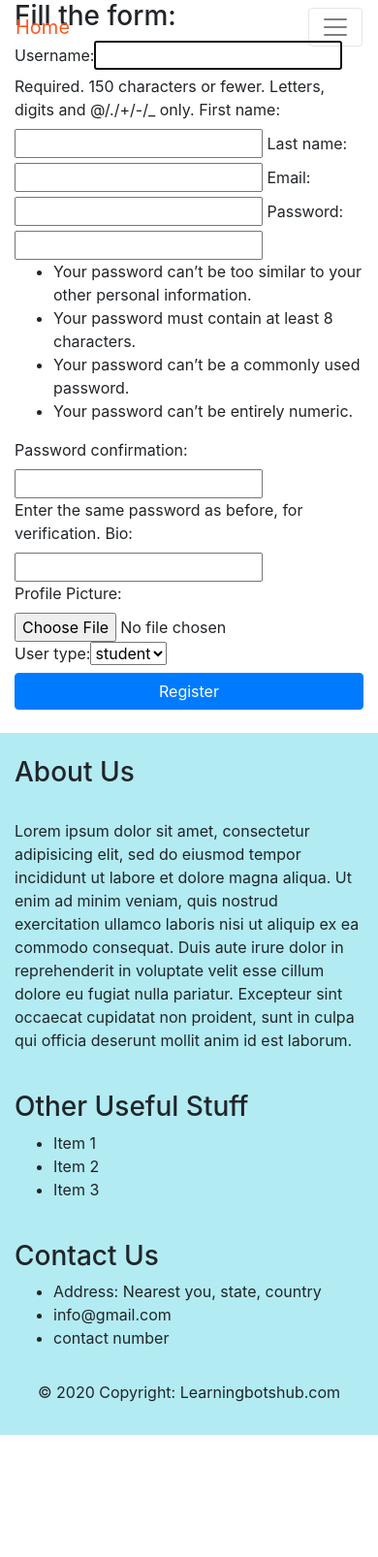
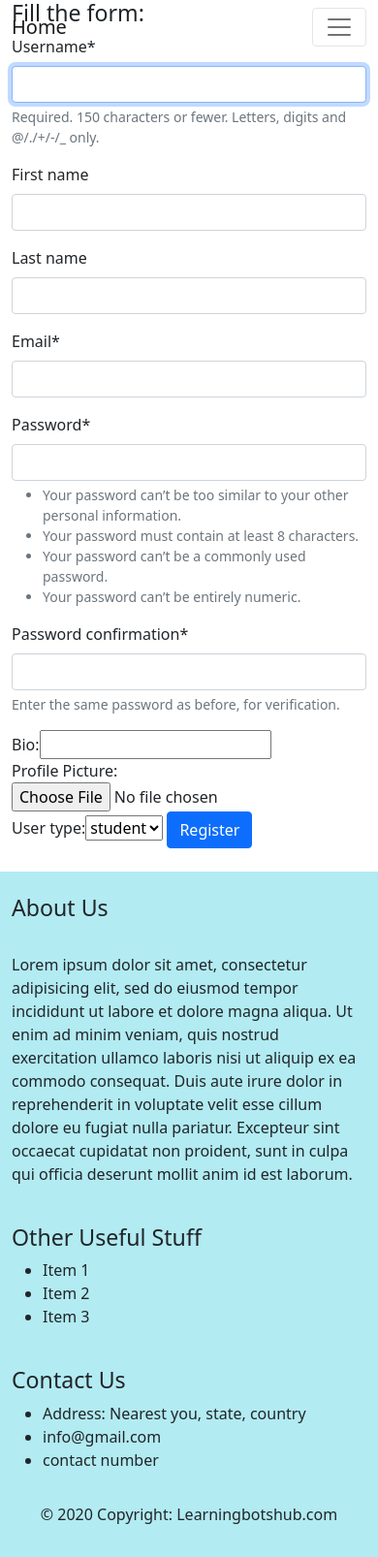
Before and after one commit to pbtrad/django-lms, a Django app: page /register/ in a window 390 px wide. Shown: the whole page at 97% size. Before the commit the page ends 1480 px from the top, so only its background shows below. Run offline with Django 3.2, Linux system fonts and the light colour scheme; some libraries are stand-ins or nearby versions.

Commit message:
Changed nav to bootstrap 5 responsive nav

```diff
--- a/app_users/templates/app_users/registration.html
+++ b/app_users/templates/app_users/registration.html
@@ -1,5 +1,5 @@
 {% extends 'base.html' %}
-
+{% load crispy_forms_tags %}
 {% block content %}
 
 {% if registered %}
@@ -8,7 +8,7 @@
         <h3>Fill the form: </h3>
         <form method="post" enctype="multipart/form-data">
             {% csrf_token %}
-            {{ user_form }}
+            {{ user_form|crispy }}
             {{ profile_form }}
             <input type="submit" value="Register" class="btn btn-primary btn-block">
         </form>
--- a/static/js/index.js
+++ /dev/null
@@ -1,3 +0,0 @@
-$(window).scroll(function (){
-    $('nav').toggleClass('scrolled',$(this).scrollTop() > 100);
-  });
--- a/templates/base.html
+++ b/templates/base.html
@@ -4,47 +4,47 @@
     {% load static %}
     <meta charset="utf-8">
     <title>{%block title%}{%endblock%}</title>
-    <link rel="stylesheet" href="https://stackpath.bootstrapcdn.com/bootstrap/4.5.2/css/bootstrap.min.css" integrity="sha384-JcKb8q3iqJ61gNV9KGb8thSsNjpSL0n8PARn9HuZOnIxN0hoP+VmmDGMN5t9UJ0Z" crossorigin="anonymous">
+    <link href="https://cdn.jsdelivr.net/npm/bootstrap@5.1.3/dist/css/bootstrap.min.css" rel="stylesheet" integrity="sha384-1BmE4kWBq78iYhFldvKuhfTAU6auU8tT94WrHftjDbrCEXSU1oBoqyl2QvZ6jIW3" crossorigin="anonymous">
     <link rel="stylesheet" href="{% static 'css/master_css.css' %}">
 
   </head>
   <body>
-    <!-- navigation bar -->
-              <nav class="navbar navbar-expand-lg  navbar-light bg-light fixed-top scrolling-navbar">
-                <div class="container" >
-                      <a class="navbar-brand" href="{% url 'index' %}" style="color:#ff5722;" >Home</a>
-                      <button class="navbar-toggler" type="button" data-toggle="collapse" data-target="#basicExampleNav"
-                           aria-controls="basicExampleNav" aria-expanded="false" aria-label="Toggle navigation">
+
+
+              <nav class="navbar navbar-expand-lg navbar-light bg-light fixed-top scrolling-navbar">
+                <div class="container-fluid">
+                  <a class="navbar-brand" href="{% url 'index' %}">Home</a>
+                  <button class="navbar-toggler" type="button" data-bs-toggle="collapse" data-bs-target="#navbarSupportedContent" aria-controls="navbarSupportedContent" aria-expanded="false" aria-label="Toggle navigation">
                     <span class="navbar-toggler-icon"></span>
                   </button>
-                      <div class="collapse navbar-collapse" id="basicExampleNav" >
-                        <ul class=" navbar-nav  mr-auto smooth-scroll " >
+                  <div class="collapse navbar-collapse" id="navbarSupportedContent">
+                    <ul class="navbar-nav me-auto mb-2 mb-lg-0 smooth-scroll">
                       <li class="nav-item">
-                                   <a class="nav-link" href="{% url 'curriculum:standard_list' %}">Curriculum</a>
+                        <a class="nav-link active" aria-current="page" href="{% url 'curriculum:standard_list' %}">Curriculum</a>
                       </li>
                       {% if user.is_superuser %}
-                                <li class="nav-item ">
-                                   <a class="nav-link" href="{% url 'admin:index' %}">Admin</span> </a>
+                      <li class="nav-item">
+                        <a class="nav-link" href="{% url 'admin:index' %}">Admin</a>
                       </li>
                       {%endif%}
                       {% if user.is_authenticated %}
-                                    <li class="nav-item  ">
+                      <li class="nav-item">
                         <a class="nav-link" href="{% url 'user_logout' %}">Logout</a>
                       </li>
                       {% else %}
-                                    <li class="nav-item ">
+                      <li class="nav-item">
                         <a class="nav-link" href="{% url 'user_login' %}">Login</a>
                       </li>
-                                    <li class="nav-item " >
-                                       <a class="nav-link" href="{% url 'register' %}">Register</span> </a>
+                      <li class="nav-item">
+                        <a class="nav-link" href="{% url 'register' %}">Register</a>
                       </li>
                       {% endif %}
                       <li class="nav-item">
-                                   <a class="nav-link" href="{% url 'contact' %}">Contact Us</a>
+                        <a class="nav-link" href="{% url 'contact' %}">Contact us</a>
                       </li>
 
+                    </ul>
 
-                        </ul>
                   </div>
                 </div>
               </nav>
@@ -87,9 +87,7 @@
       </div>
     </footer>
 
-    <script src="https://code.jquery.com/jquery-3.5.1.slim.min.js" integrity="sha384-DfXdz2htPH0lsSSs5nCTpuj/zy4C+OGpamoFVy38MVBnE+IbbVYUew+OrCXaRkfj" crossorigin="anonymous"></script>
-    <script src="https://cdn.jsdelivr.net/npm/popper.js@1.16.1/dist/umd/popper.min.js" integrity="sha384-9/reFTGAW83EW2RDu2S0VKaIzap3H66lZH81PoYlFhbGU+6BZp6G7niu735Sk7lN" crossorigin="anonymous"></script>
-    <script src="https://stackpath.bootstrapcdn.com/bootstrap/4.5.2/js/bootstrap.min.js" integrity="sha384-B4gt1jrGC7Jh4AgTPSdUtOBvfO8shuf57BaghqFfPlYxofvL8/KUEfYiJOMMV+rV" crossorigin="anonymous"></script>
+    <script src="https://cdn.jsdelivr.net/npm/bootstrap@5.1.3/dist/js/bootstrap.bundle.min.js" integrity="sha384-ka7Sk0Gln4gmtz2MlQnikT1wXgYsOg+OMhuP+IlRH9sENBO0LRn5q+8nbTov4+1p" crossorigin="anonymous"></script>
     <script type="text/javascript" src="{% static 'js/index.js' %}"></script>
   </body>
 </html>
```
Lines whose indentation alone changed are shown as unchanged.
